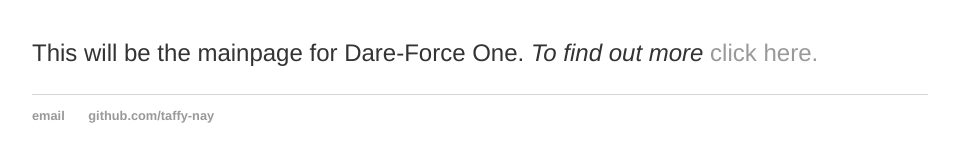
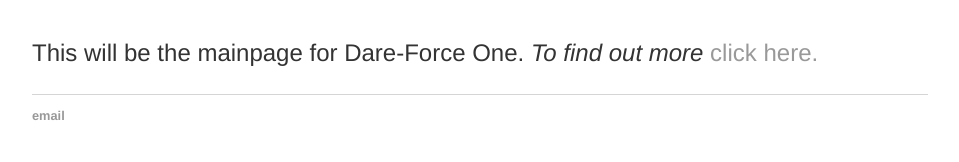
Before and after one commit to taffy-nay/dareforceone, a Jekyll site: the page built from index.html, in a window 1280 px wide. Shown: the part 161-323 px from the top of the page, without its empty margins (160-1119 px from the left). Built offline with Jekyll 4.4.1, drawn with Linux system fonts in a browser that asks for light colours.

Commit message:
Update default.html

```diff
--- a/_layouts/default.html
+++ b/_layouts/default.html
@@ -23,7 +23,6 @@
 		<footer>
     		<ul>
         		<li><a href="mailto:test@test.com">email</a></li>
-        		<li><a href="https://github.com/taffy-nay">github.com/taffy-nay</a></li>
 			</ul>
 		</footer>
 	</body>
```
